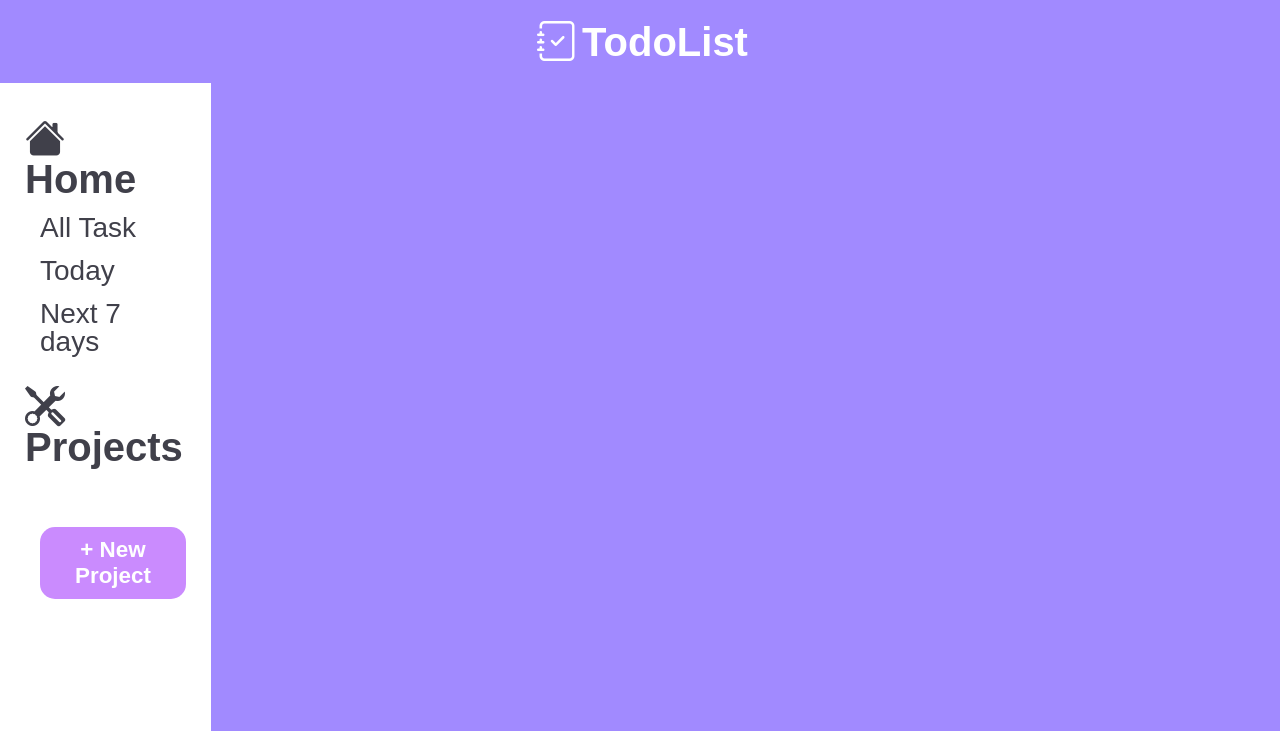
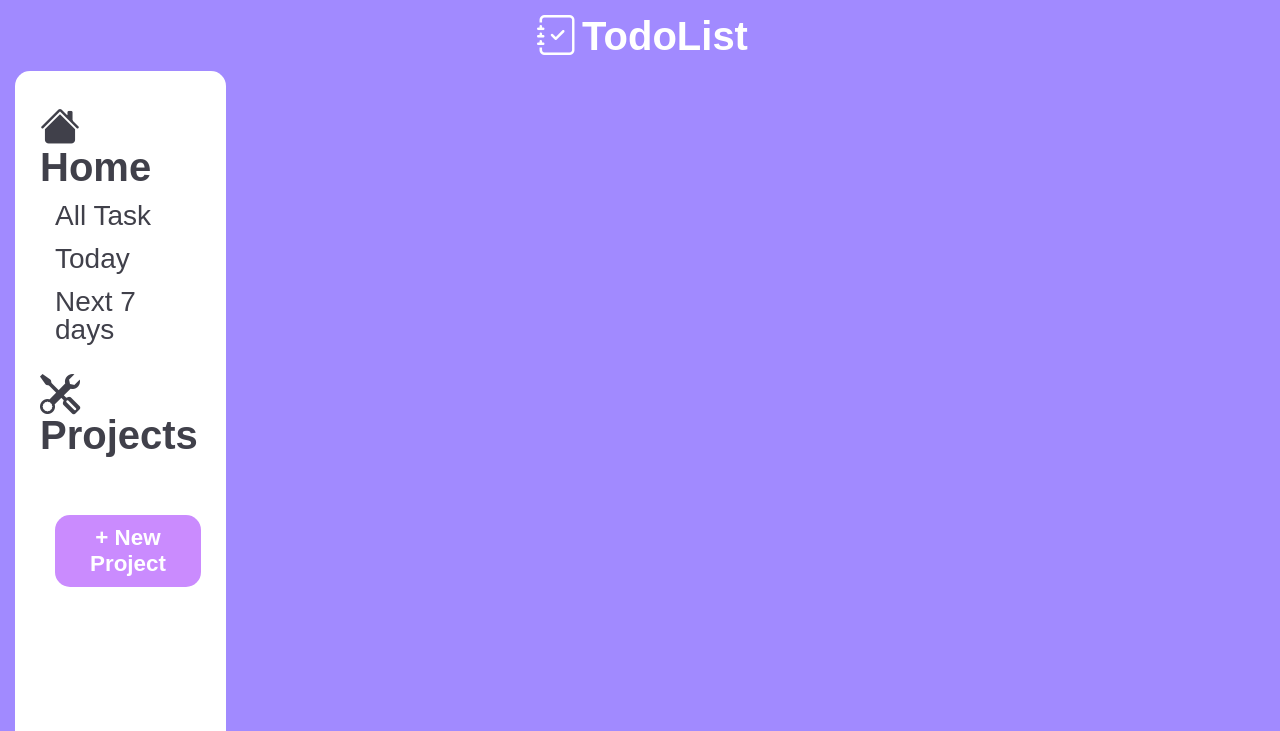
Before and after one commit to aliflikescoding/vanilla-to-do-list, a plain HTML site: page index.html in a window 1280 px wide. Shown: the top 731 px of the page. Drawn offline with nearby package versions, Linux system fonts and the light colour scheme.

Commit message:
Change styling layout

```diff
--- a/index.html
+++ b/index.html
@@ -19,6 +19,7 @@
         </div>
       </div>
     </div>
+    <div class="main">
       <div class="sidebar">
         <div class="home">
           <h1 class="side-bar-title"><i class="bi bi-house-fill"></i> Home</h1>
@@ -54,7 +55,6 @@
           </div>
         </div>
       </div>
-    <div class="main">
       <div class="main-container">
         <button class="button button-primary show" id="taskButton">
           + Add Task
--- a/style.css
+++ b/style.css
@@ -76,21 +76,22 @@ table {
   --success: #3fd4f4;
 }
 
+html,
+body {
+  height: 100vh;
+}
+
 body {
   font-family: "Nunito", sans-serif;
   color: var(--text);
   font-size: 1.5rem;
-  display: grid;
-  grid-template-columns: 0.65fr repeat(4, 1fr);
-  grid-template-rows: 0.5fr repeat(4, 1fr) 0.3fr;
-  grid-column-gap: 0px;
-  grid-row-gap: 0px;
-  height: 100vh;
+  display: flex;
+  flex-direction: column;
 }
 
 .header {
+  padding: 15px;
   background-color: var(--primary);
-  grid-area: 1 / 1 / 2 / 6;
   display: flex;
   align-items: center;
   justify-content: center;
@@ -120,8 +121,9 @@ body {
 }
 
 .sidebar {
-  grid-area: 2 / 1 / 6 / 2;
   display: flex;
+  width: 15%;
+  margin-left: 15px;
   background-color: var(--background);
   border-radius: 15px;
   flex-direction: column;
@@ -151,7 +153,8 @@ body {
 }
 
 .main {
-  grid-area: 2 / 2 / 6 / 6;
+  display: flex;
+  height: 100%;
   background-color: var(--primary);
 }
 
@@ -196,7 +199,7 @@ body {
   justify-content: space-between;
   align-items: center;
   font-size: 1.75rem;
-  margin: 10px 0;
+  margin: 5px 0;
 }
 
 .project {
```
Lines whose indentation alone changed are shown as unchanged.
